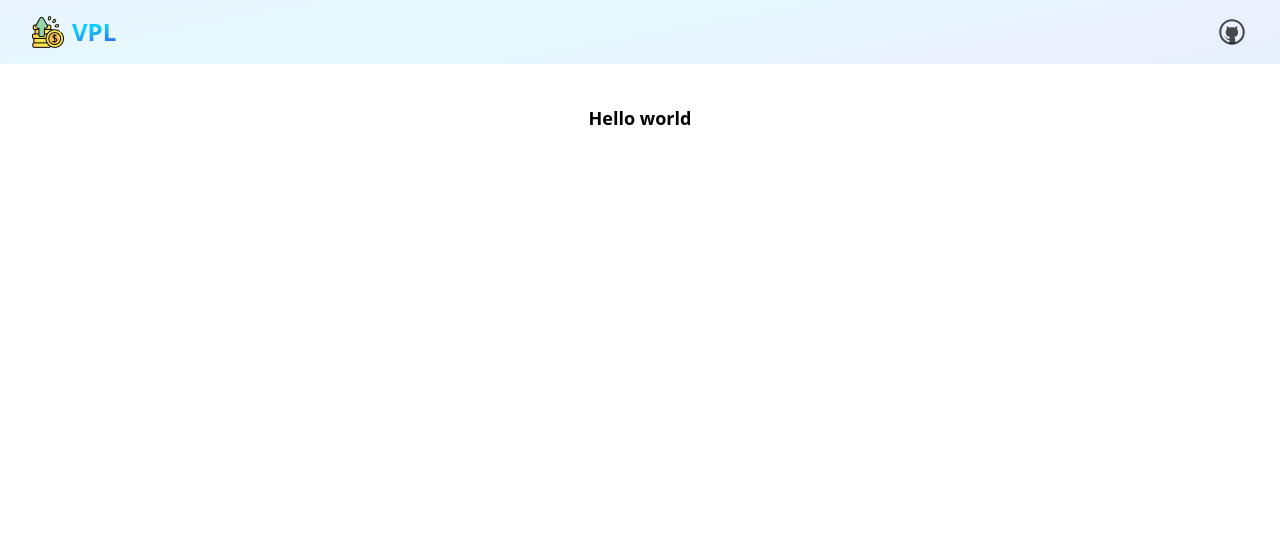
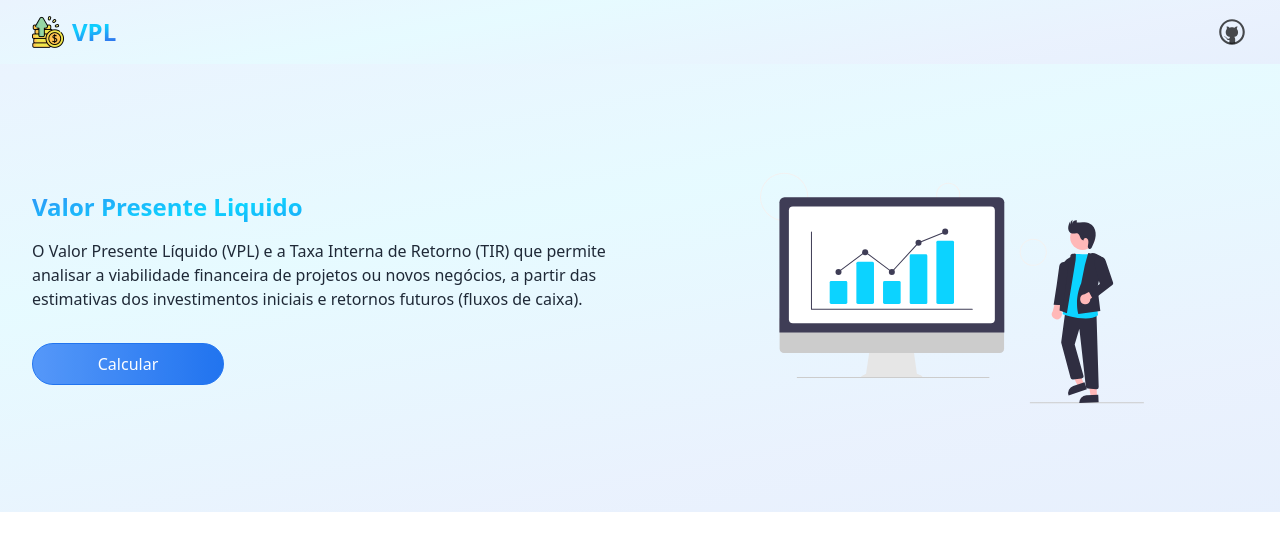
Before and after one commit to arrudadev/vpl-calculator, a SvelteKit app: page / in a window 1280 px wide. Shown: the top 550 px of the page. Built offline with nearby package versions, Linux system fonts and the light colour scheme.

Commit message:
add Hero component

```diff
--- /dev/null
+++ b/src/lib/components/Hero/Hero.svelte
@@ -0,0 +1,25 @@
+<script>
+	import finance from '$lib/images/finance.svg';
+</script>
+
+<section class="bg-blue-gradient flex w-full flex-col gap-8 px-8 py-8 sm:grid sm:grid-cols-2">
+	<div class="flex flex-col justify-center">
+		<h1 class="text-blue-gradient text-2xl font-bold">Valor Presente Liquido</h1>
+
+		<p class="mt-4 text-gray-800">
+			O Valor Presente Líquido (VPL) e a Taxa Interna de Retorno (TIR) que permite analisar a
+			viabilidade financeira de projetos ou novos negócios, a partir das estimativas dos
+			investimentos iniciais e retornos futuros (fluxos de caixa).
+		</p>
+
+		<button
+			class="mt-8 w-full max-w-full rounded-full border border-[#0c66ee] bg-gradient-to-r from-[#468ef9] to-[#0c66ee] py-2 text-center text-base font-medium text-white opacity-90 transition duration-300 hover:opacity-100 sm:w-48"
+		>
+			Calcular
+		</button>
+	</div>
+
+	<div class="flex items-center justify-center">
+		<img src={finance} alt="Finanças" class="h-64 w-64 md:h-96 md:w-96" />
+	</div>
+</section>
--- a/src/routes/+page.svelte
+++ b/src/routes/+page.svelte
@@ -1,3 +1,7 @@
-<div class="flex items-center justify-center p-10">
-	<h1 class="text-lg font-bold text-black">Hello world</h1>
-</div>
+<script>
+	import Hero from '$lib/components/Hero/Hero.svelte';
+</script>
+
+<main class="w-full max-w-screen-xl">
+	<Hero />
+</main>
```
Also changed, not shown: src/lib/images/finance.svg (added).
